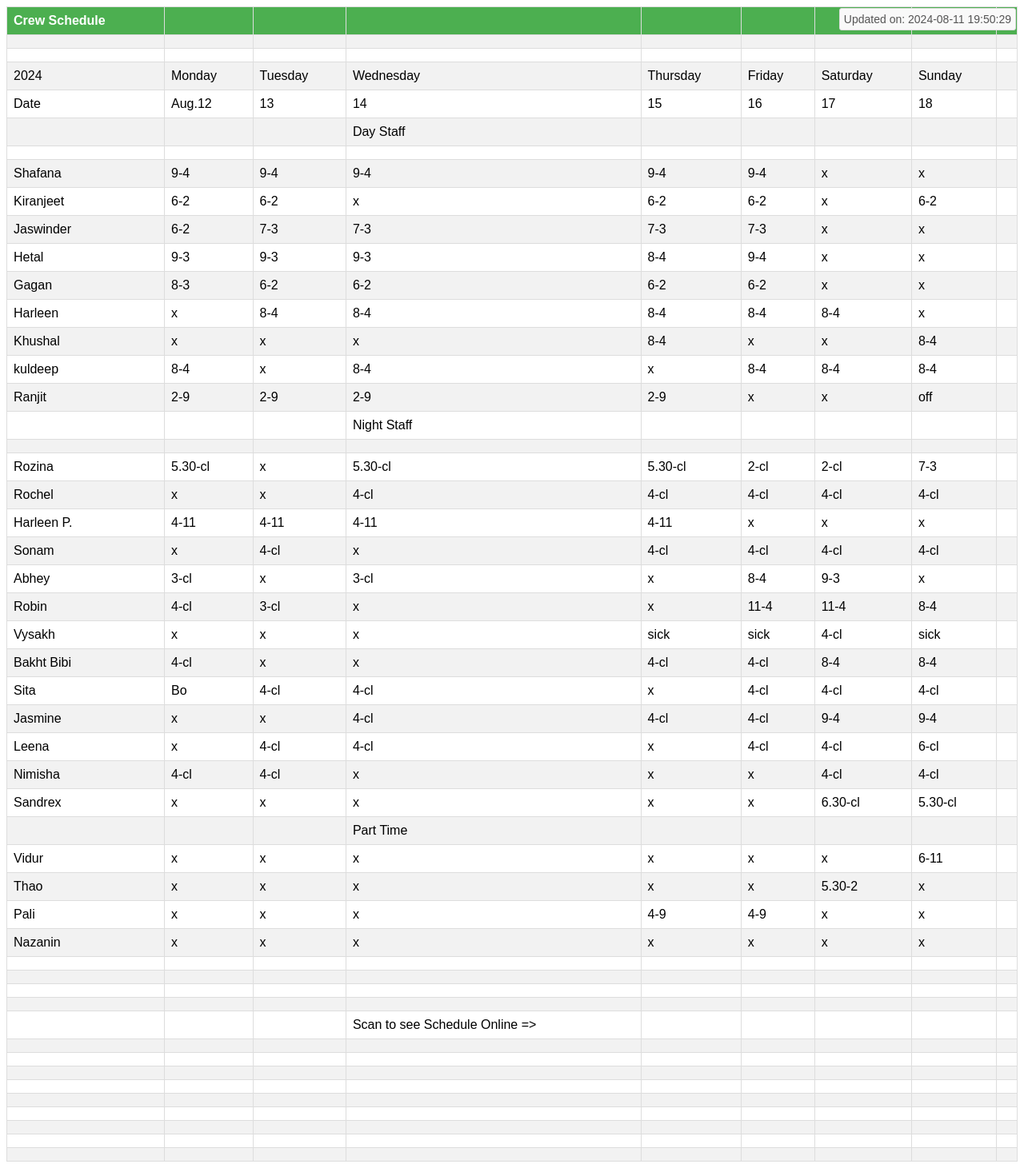
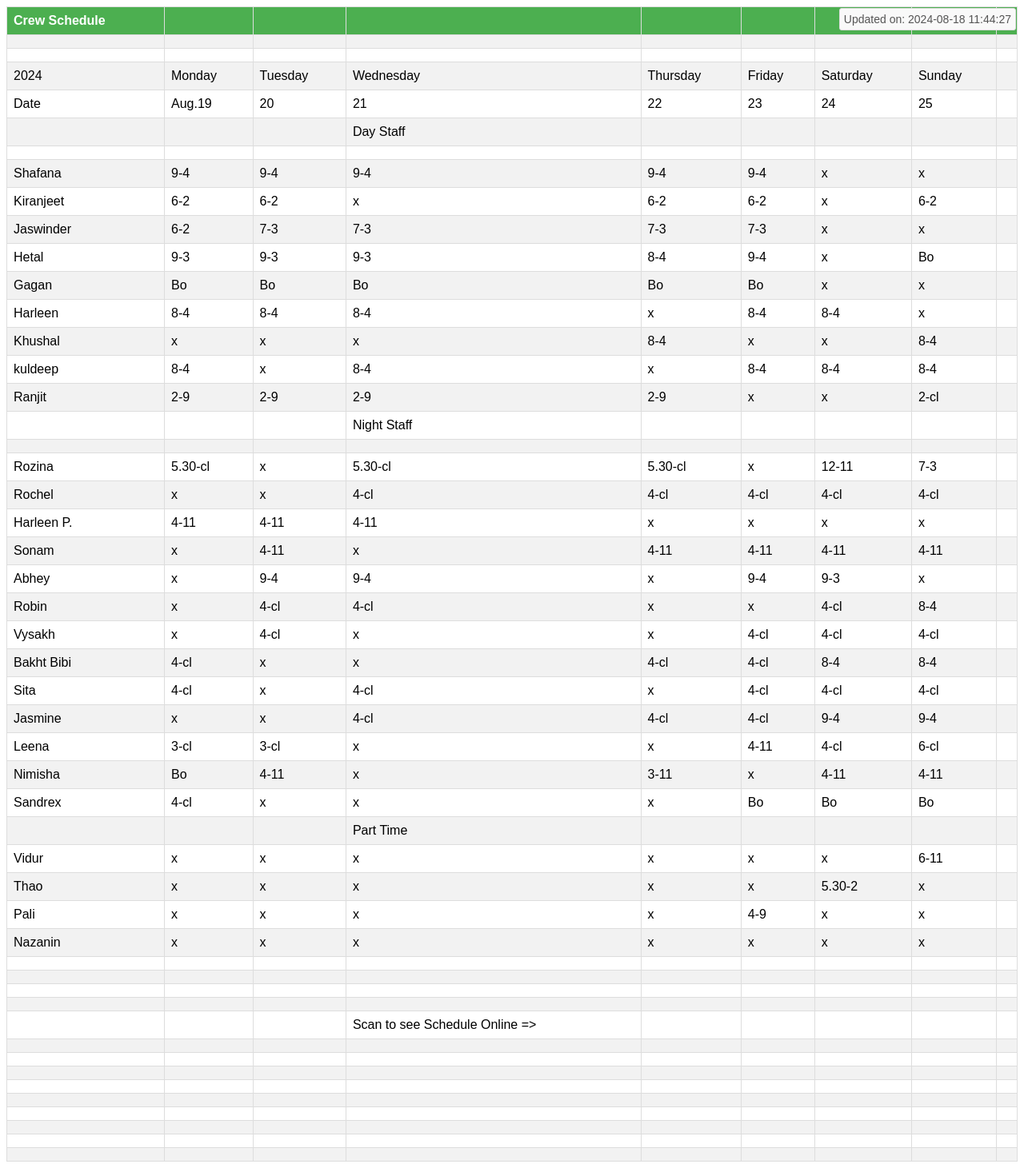
Before and after one commit to wen388ch/crew-schedule, a plain HTML site: page index.html in a window 1280 px wide. Shown: the whole page at 80% size. Drawn offline with Linux system fonts and the light colour scheme.

Commit message:
Automated commit from Excel

```diff
--- a/index.html
+++ b/index.html
@@ -6,7 +6,7 @@ tr:nth-child(even) { background-color: #f2f2f2; }
 th { background-color: #4CAF50; color: white; }
 .updated-time { position: fixed; top: 10px; right: 10px; font-size: 14px; color: #555; background-color: #f9f9f9; padding: 5px; border: 1px solid #ddd; border-radius: 3px; }
 </style></head><body>
-<div class='updated-time'>Updated on: 2024-08-11 19:50:29</div>
+<div class='updated-time'>Updated on: 2024-08-18 11:44:27</div>
 <table>
 <tr>
 <th>Crew Schedule</th>
@@ -54,13 +54,13 @@ th { background-color: #4CAF50; color: white; }
 </tr>
 <tr>
 <td>Date</td>
-<td>Aug.12</td>
-<td>13</td>
-<td>14</td>
-<td>15</td>
-<td>16</td>
-<td>17</td>
-<td>18</td>
+<td>Aug.19</td>
+<td>20</td>
+<td>21</td>
+<td>22</td>
+<td>23</td>
+<td>24</td>
+<td>25</td>
 <td></td>
 </tr>
 <tr>
@@ -126,26 +126,26 @@ th { background-color: #4CAF50; color: white; }
 <td>8-4</td>
 <td>9-4</td>
 <td>x</td>
-<td>x</td>
+<td>Bo</td>
 <td></td>
 </tr>
 <tr>
 <td>Gagan</td>
-<td>8-3</td>
-<td>6-2</td>
-<td>6-2</td>
-<td>6-2</td>
-<td>6-2</td>
+<td>Bo</td>
+<td>Bo</td>
+<td>Bo</td>
+<td>Bo</td>
+<td>Bo</td>
 <td>x</td>
 <td>x</td>
 <td></td>
 </tr>
 <tr>
 <td>Harleen</td>
-<td>x</td>
 <td>8-4</td>
 <td>8-4</td>
 <td>8-4</td>
+<td>x</td>
 <td>8-4</td>
 <td>8-4</td>
 <td>x</td>
@@ -181,7 +181,7 @@ th { background-color: #4CAF50; color: white; }
 <td>2-9</td>
 <td>x</td>
 <td>x</td>
-<td>off</td>
+<td>2-cl</td>
 <td></td>
 </tr>
 <tr>
@@ -212,8 +212,8 @@ th { background-color: #4CAF50; color: white; }
 <td>x</td>
 <td>5.30-cl</td>
 <td>5.30-cl</td>
-<td>2-cl</td>
-<td>2-cl</td>
+<td>x</td>
+<td>12-11</td>
 <td>7-3</td>
 <td></td>
 </tr>
@@ -233,7 +233,7 @@ th { background-color: #4CAF50; color: white; }
 <td>4-11</td>
 <td>4-11</td>
 <td>4-11</td>
-<td>4-11</td>
+<td>x</td>
 <td>x</td>
 <td>x</td>
 <td>x</td>
@@ -242,45 +242,45 @@ th { background-color: #4CAF50; color: white; }
 <tr>
 <td>Sonam</td>
 <td>x</td>
-<td>4-cl</td>
+<td>4-11</td>
 <td>x</td>
-<td>4-cl</td>
-<td>4-cl</td>
-<td>4-cl</td>
-<td>4-cl</td>
+<td>4-11</td>
+<td>4-11</td>
+<td>4-11</td>
+<td>4-11</td>
 <td></td>
 </tr>
 <tr>
 <td>Abhey</td>
-<td>3-cl</td>
 <td>x</td>
-<td>3-cl</td>
+<td>9-4</td>
+<td>9-4</td>
 <td>x</td>
-<td>8-4</td>
+<td>9-4</td>
 <td>9-3</td>
 <td>x</td>
 <td></td>
 </tr>
 <tr>
 <td>Robin</td>
+<td>x</td>
 <td>4-cl</td>
-<td>3-cl</td>
+<td>4-cl</td>
 <td>x</td>
 <td>x</td>
-<td>11-4</td>
-<td>11-4</td>
+<td>4-cl</td>
 <td>8-4</td>
 <td></td>
 </tr>
 <tr>
 <td>Vysakh</td>
 <td>x</td>
+<td>4-cl</td>
 <td>x</td>
 <td>x</td>
-<td>sick</td>
-<td>sick</td>
 <td>4-cl</td>
-<td>sick</td>
+<td>4-cl</td>
+<td>4-cl</td>
 <td></td>
 </tr>
 <tr>
@@ -296,8 +296,8 @@ th { background-color: #4CAF50; color: white; }
 </tr>
 <tr>
 <td>Sita</td>
-<td>Bo</td>
 <td>4-cl</td>
+<td>x</td>
 <td>4-cl</td>
 <td>x</td>
 <td>4-cl</td>
@@ -318,35 +318,35 @@ th { background-color: #4CAF50; color: white; }
 </tr>
 <tr>
 <td>Leena</td>
+<td>3-cl</td>
+<td>3-cl</td>
 <td>x</td>
-<td>4-cl</td>
-<td>4-cl</td>
 <td>x</td>
-<td>4-cl</td>
+<td>4-11</td>
 <td>4-cl</td>
 <td>6-cl</td>
 <td></td>
 </tr>
 <tr>
 <td>Nimisha</td>
-<td>4-cl</td>
+<td>Bo</td>
+<td>4-11</td>
+<td>x</td>
+<td>3-11</td>
+<td>x</td>
+<td>4-11</td>
+<td>4-11</td>
+<td></td>
+</tr>
+<tr>
+<td>Sandrex</td>
 <td>4-cl</td>
 <td>x</td>
 <td>x</td>
 <td>x</td>
-<td>4-cl</td>
-<td>4-cl</td>
-<td></td>
-</tr>
-<tr>
-<td>Sandrex</td>
-<td>x</td>
-<td>x</td>
-<td>x</td>
-<td>x</td>
-<td>x</td>
-<td>6.30-cl</td>
-<td>5.30-cl</td>
+<td>Bo</td>
+<td>Bo</td>
+<td>Bo</td>
 <td></td>
 </tr>
 <tr>
@@ -387,7 +387,7 @@ th { background-color: #4CAF50; color: white; }
 <td>x</td>
 <td>x</td>
 <td>x</td>
-<td>4-9</td>
+<td>x</td>
 <td>4-9</td>
 <td>x</td>
 <td>x</td>
```
